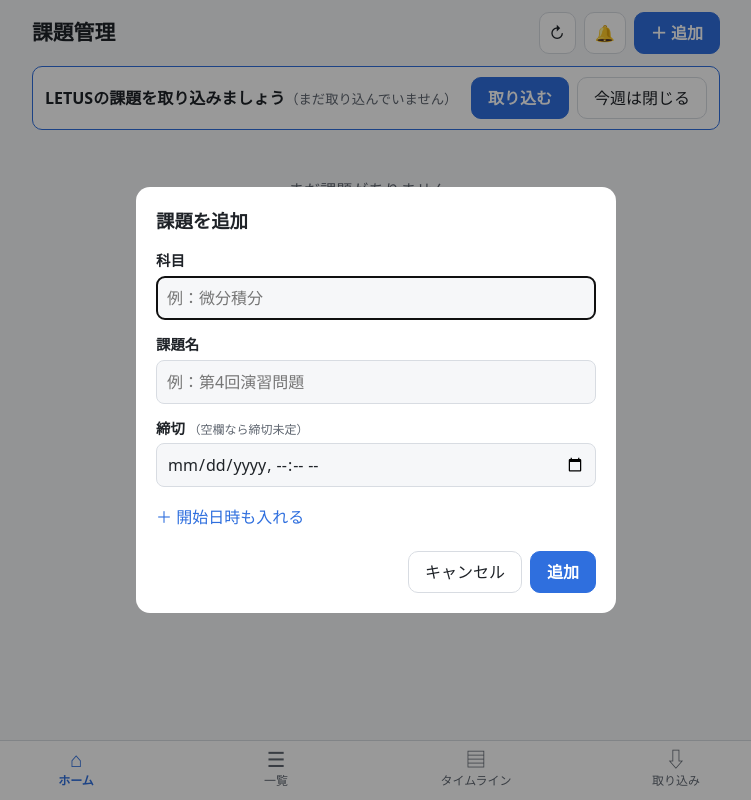
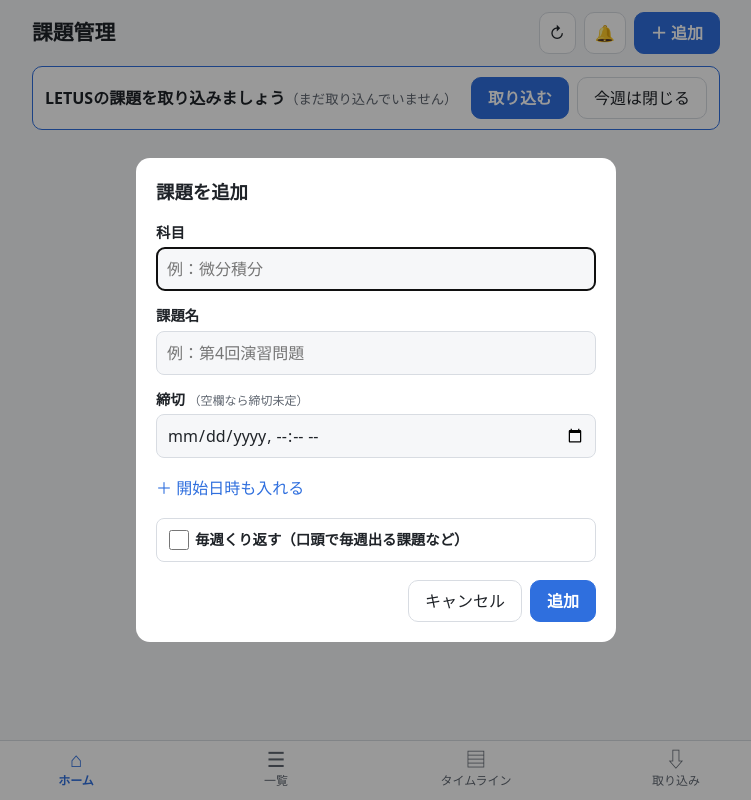
Before and after one commit to soramiki/letus-app, a React (Vite) app: page / in a window 1280 px wide. Both pictures are taken after a click on the button "＋ 追加". Shown: the whole page, without its empty margins (264-1015 px from the left). Built offline with nearby package versions, Linux system fonts and the light colour scheme.

Commit message:
毎週くり返す課題をまとめて登録・まとめて削除できるようにした
Co-Authored-By: Claude Opus 5.5 <noreply@anthropic.com>

```diff
--- a/src/App.jsx
+++ b/src/App.jsx
@@ -18,14 +18,18 @@ import {
   startOfWeek,
 } from './utils/importReminder.js'
 import { reloadApp } from './utils/reloadApp.js'
+import { createId } from './utils/id.js'
+import { createWeeklyTasks } from './utils/repeat.js'
 import { getSubjectColors } from './utils/subjectColors.js'
 
 function App() {
   const {
     tasks,
     addTask,
+    addTasks,
     updateTask,
     deleteTask,
+    deleteSeriesFrom,
     toggleDone,
     setResult,
     importLetusEvents,
@@ -109,17 +113,22 @@ function App() {
   // TaskForm の useEffect が毎回やり直しにならないよう、同じ関数を使い回す
   const closeForm = useCallback(() => setIsFormOpen(false), [])
 
-  function handleSave(fields) {
+  // repeat：毎週くり返すときだけ { count, startNumber }（それ以外は null）
+  function handleSave(fields, repeat) {
     if (editingTask) {
       updateTask(editingTask.id, fields)
+    } else if (repeat) {
+      addTasks(createWeeklyTasks(fields, { ...repeat, seriesId: createId() }))
     } else {
       addTask(fields)
     }
     closeForm()
   }
 
-  function handleDelete(id) {
-    deleteTask(id)
+  // following：くり返しの課題を、この回以降まとめて削除するか
+  function handleDelete(task, { following }) {
+    if (following) deleteSeriesFrom(task)
+    else deleteTask(task.id)
     closeForm()
   }
 
--- a/src/components/TaskForm.jsx
+++ b/src/components/TaskForm.jsx
@@ -1,4 +1,7 @@
 import { useEffect, useState } from 'react'
+import { addDays, formatDate } from '../utils/date.js'
+
+const MAX_WEEKS = 30 // くり返しは最大30週分まで（1年の授業期間より少し長いくらい）
 
 // 追加・編集のモーダル（画面の上に重ねて出す小窓）
 // task が null なら「追加」、課題が渡されたら「編集」
@@ -12,6 +15,11 @@ export function TaskForm({ task, subjects, onSave, onDelete, onClose }) {
   const [startAt, setStartAt] = useState(task?.startAt ?? '')
   // 開始日時の欄は、すでに値があるときだけ最初から開いておく（クイック追加をシンプルに保つ）
   const [showStart, setShowStart] = useState(Boolean(task?.startAt))
+  // 毎週くり返す（追加のときだけ）：何週分か・「第〇回」を付けるか・最初の番号
+  const [isRepeat, setIsRepeat] = useState(false)
+  const [weeks, setWeeks] = useState('8')
+  const [useNumber, setUseNumber] = useState(false)
+  const [startNumber, setStartNumber] = useState('1')
   const [error, setError] = useState('')
 
   // Escキーで閉じる
@@ -23,24 +31,44 @@ export function TaskForm({ task, subjects, onSave, onDelete, onClose }) {
     return () => window.removeEventListener('keydown', handleKeyDown)
   }, [onClose])
 
+  const weekCount = Number(weeks)
+  const isWeeksValid = Number.isInteger(weekCount) && weekCount >= 2 && weekCount <= MAX_WEEKS
+
   function handleSubmit(e) {
     e.preventDefault() // ページの再読み込みを止める（フォームの標準の動き）
     if (startAt && dueAt && startAt > dueAt) {
       setError('開始日時が締切より後になっています')
       return
     }
-    onSave({
-      subject: subject.trim(),
-      title: title.trim(),
-      // 空欄は null として保存する（null ＝ 未定）
-      dueAt: dueAt || null,
-      startAt: startAt || null,
-    })
+    if (isRepeat && !dueAt) {
+      setError('毎週くり返すときは、1回目の締切を入れてください')
+      return
+    }
+    if (isRepeat && !isWeeksValid) {
+      setError(`くり返す回数は 2〜${MAX_WEEKS} の数字にしてください`)
+      return
+    }
+    onSave(
+      {
+        subject: subject.trim(),
+        title: title.trim(),
+        // 空欄は null として保存する（null ＝ 未定）
+        dueAt: dueAt || null,
+        startAt: startAt || null,
+      },
+      isRepeat
+        ? { count: weekCount, startNumber: useNumber ? Math.max(1, Number(startNumber) || 1) : null }
+        : null,
+    )
   }
 
-  function handleDelete() {
-    if (window.confirm(`「${task.title}」を削除しますか？`)) {
-      onDelete(task.id)
+  // 削除：くり返しの課題なら「この回だけ」か「この回以降をまとめて」を選べる
+  function handleDelete(following) {
+    const message = following
+      ? `「${task.title}」と、それ以降の同じくり返しの課題をまとめて削除しますか？`
+      : `「${task.title}」を削除しますか？`
+    if (window.confirm(message)) {
+      onDelete(task, { following })
     }
   }
 
@@ -83,14 +111,14 @@ export function TaskForm({ task, subjects, onSave, onDelete, onClose }) {
               type="text"
               value={title}
               onChange={(e) => setTitle(e.target.value)}
-              placeholder="例：第4回演習問題"
+              placeholder={isRepeat ? '例：単語テスト' : '例：第4回演習問題'}
               required
             />
           </label>
 
           <label className="field">
             <span className="field__label">
-              締切 <small>（空欄なら締切未定）</small>
+              {isRepeat ? '1回目の締切' : '締切'} <small>{isRepeat ? '' : '（空欄なら締切未定）'}</small>
             </span>
             <input type="datetime-local" value={dueAt} onChange={(e) => setDueAt(e.target.value)} />
           </label>
@@ -98,7 +126,7 @@ export function TaskForm({ task, subjects, onSave, onDelete, onClose }) {
           {showStart ? (
             <label className="field">
               <span className="field__label">
-                開始 <small>（空欄なら開始日なし）</small>
+                {isRepeat ? '1回目の開始' : '開始'} <small>（空欄なら開始日なし）</small>
               </span>
               <input
                 type="datetime-local"
@@ -112,11 +140,75 @@ export function TaskForm({ task, subjects, onSave, onDelete, onClose }) {
             </button>
           )}
 
+          {/* 毎週くり返す（追加のときだけ） */}
+          {!isEdit && (
+            <div className={`repeat ${isRepeat ? 'repeat--on' : ''}`}>
+              <label className="repeat__toggle">
+                <input
+                  type="checkbox"
+                  checked={isRepeat}
+                  onChange={(e) => setIsRepeat(e.target.checked)}
+                />
+                毎週くり返す（口頭で毎週出る課題など）
+              </label>
+
+              {isRepeat && (
+                <>
+                  <label className="repeat__row">
+                    <input
+                      type="number"
+                      inputMode="numeric"
+                      min="2"
+                      max={MAX_WEEKS}
+                      value={weeks}
+                      onChange={(e) => setWeeks(e.target.value)}
+                      aria-label="くり返す回数"
+                    />
+                    週分まとめて登録する
+                  </label>
+
+                  <label className="repeat__row">
+                    <input
+                      type="checkbox"
+                      checked={useNumber}
+                      onChange={(e) => setUseNumber(e.target.checked)}
+                    />
+                    課題名に「第〇回」を付ける（最初は
+                    <input
+                      type="number"
+                      inputMode="numeric"
+                      min="1"
+                      value={startNumber}
+                      onChange={(e) => setStartNumber(e.target.value)}
+                      disabled={!useNumber}
+                      aria-label="最初の番号"
+                    />
+                    回）
+                  </label>
+
+                  {/* 何が登録されるかを先に見せる */}
+                  {dueAt && isWeeksValid && (
+                    <p className="repeat__preview">
+                      {formatDate(dueAt)} 〜 {formatDate(addDays(new Date(dueAt), (weekCount - 1) * 7))}
+                      の毎週、{weekCount}件を登録します
+                      {useNumber && title.trim() && (
+                        <>
+                          <br />
+                          例：{title.trim()} 第{Math.max(1, Number(startNumber) || 1)}回
+                        </>
+                      )}
+                    </p>
+                  )}
+                </>
+              )}
+            </div>
+          )}
+
           {error && <p className="form__error">{error}</p>}
 
           <div className="form__actions">
             {isEdit && (
-              <button type="button" className="button button--danger" onClick={handleDelete}>
+              <button type="button" className="button button--danger" onClick={() => handleDelete(false)}>
                 削除
               </button>
             )}
@@ -124,9 +216,16 @@ export function TaskForm({ task, subjects, onSave, onDelete, onClose }) {
               キャンセル
             </button>
             <button type="submit" className="button button--primary">
-              {isEdit ? '保存' : '追加'}
+              {isEdit ? '保存' : isRepeat && isWeeksValid ? `${weekCount}件追加` : '追加'}
             </button>
           </div>
+
+          {/* くり返しで登録した課題は、この回以降をまとめて消せる（授業が終わったとき用） */}
+          {isEdit && task.seriesId && (
+            <button type="button" className="link-button repeat__delete" onClick={() => handleDelete(true)}>
+              この回以降の、同じくり返しの課題をまとめて削除
+            </button>
+          )}
         </form>
       </div>
     </div>
--- a/src/index.css
+++ b/src/index.css
@@ -1228,6 +1228,71 @@ select {
   }
 }
 
+/* ===== 毎週くり返す（追加の画面） ===== */
+.repeat {
+  display: flex;
+  flex-direction: column;
+  gap: 10px;
+  padding: 10px 12px;
+  border: 1px solid var(--border);
+  border-radius: 8px;
+}
+
+.repeat--on {
+  border-color: var(--primary);
+}
+
+.repeat__toggle,
+.repeat__row {
+  display: flex;
+  flex-wrap: wrap;
+  align-items: center;
+  gap: 6px;
+  font-size: 0.9rem;
+}
+
+.repeat__toggle {
+  font-weight: 600;
+  cursor: pointer;
+}
+
+.repeat input[type='checkbox'] {
+  width: 20px;
+  height: 20px;
+  margin: 0;
+}
+
+.repeat input[type='number'] {
+  width: 64px;
+  min-height: 36px;
+  padding: 4px 8px;
+  border: 1px solid var(--border);
+  border-radius: 8px;
+  background: var(--bg);
+  /* スマホで入力時に画面が勝手に拡大されないよう、16px以上にする */
+  font-size: 16px;
+  text-align: center;
+}
+
+.repeat input[type='number']:disabled {
+  opacity: 0.4;
+}
+
+.repeat__preview {
+  margin: 0;
+  padding: 8px 10px;
+  border-radius: 8px;
+  background: var(--bg);
+  font-size: 0.85rem;
+  color: var(--text-sub);
+}
+
+.repeat__delete {
+  align-self: flex-start;
+  font-size: 0.8rem;
+  color: var(--danger);
+}
+
 /* ===== フォーム ===== */
 .form {
   display: flex;
--- a/src/utils/date.js
+++ b/src/utils/date.js
@@ -49,6 +49,15 @@ export function diffDays(a, b) {
   return Math.round((startOfDay(b) - startOfDay(a)) / DAY_MS)
 }
 
+// Date → '2026-10-20T08:50'（このアプリで日時を保存する形。日本時間）
+export function toDateTimeValue(date) {
+  const pad = (n) => String(n).padStart(2, '0')
+  return (
+    `${date.getFullYear()}-${pad(date.getMonth() + 1)}-${pad(date.getDate())}` +
+    `T${pad(date.getHours())}:${pad(date.getMinutes())}`
+  )
+}
+
 // a から b までの長さを「日」で返す（小数あり。タイムラインの位置計算に使う）
 export function daysBetween(a, b) {
   return (b - a) / DAY_MS
--- /dev/null
+++ b/src/utils/repeat.js
@@ -0,0 +1,20 @@
+import { addDays, toDateTimeValue } from './date.js'
+
+// 毎週くり返す課題を、1週ずつ別の課題として作る
+// （週ごとに完了チェックや「提出できた／できなかった」を付けられるように）
+//
+// fields：追加画面で入れた内容 { subject, title, startAt, dueAt }（1回目の日時）
+// count：何週分作るか
+// startNumber：課題名に付ける「第〇回」の最初の番号（null なら付けない）
+// seriesId：同じくり返しの課題をまとめて扱うための印（まとめて削除するときに使う）
+export function createWeeklyTasks(fields, { count, startNumber, seriesId }) {
+  const shift = (value, weeks) => (value ? toDateTimeValue(addDays(new Date(value), weeks * 7)) : null)
+
+  return Array.from({ length: count }, (_, i) => ({
+    ...fields,
+    title: startNumber === null ? fields.title : `${fields.title} 第${startNumber + i}回`,
+    startAt: shift(fields.startAt, i),
+    dueAt: shift(fields.dueAt, i),
+    seriesId,
+  }))
+}
```
Also changed, not shown: src/hooks/useTasks.js (+26 -2 lines), 2 other files (tests, documents, lock files or other folders).
